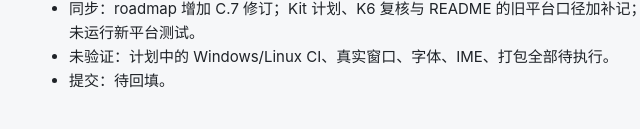
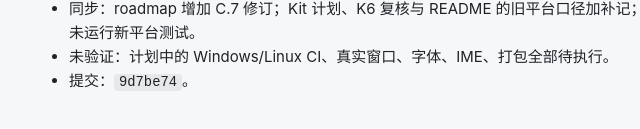
Before and after one commit to ShiningRay/tessell, a plain HTML site: page site/kit/execution.html in a window 1280 px wide. Shown: the part 3703-3832 px from the top of the page, 275-915 px from the left. Drawn offline with Linux system fonts and the light colour scheme.

Commit message:
docs(kit): 回填跨平台计划提交 hash

```diff
--- a/site/kit/execution.html
+++ b/site/kit/execution.html
@@ -177,7 +177,7 @@
 <li>完成：新增 <a href="https://github.com/ShiningRay/tessell/blob/main/docs/cross-platform-plan.md">跨平台方案</a>，把目标从“Windows 先行、macOS/Linux 后置”修订为 Windows/macOS/Linux 三平台 L0→L1→L2→L3 分级收口；明确 SDL2 只作为可选 <code>Tessell::Platform::SDL2</code> 宿主，不进入 <code>Render::Backend</code> 或核心默认依赖；列出 Platform::Host 契约、字体/IME/a11y/打包工作包、估算与验收门禁。</li>
 <li>同步：roadmap 增加 C.7 修订；Kit 计划、K6 复核与 README 的旧平台口径加补记；未改代码、未新增依赖、未运行新平台测试。</li>
 <li>未验证：计划中的 Windows/Linux CI、真实窗口、字体、IME、打包全部待执行。</li>
-<li>提交：待回填。</li>
+<li>提交：<code>9d7be74</code>。</li>
 </ul>
 
 </main>
```
Also changed, not shown: 1 other file.
